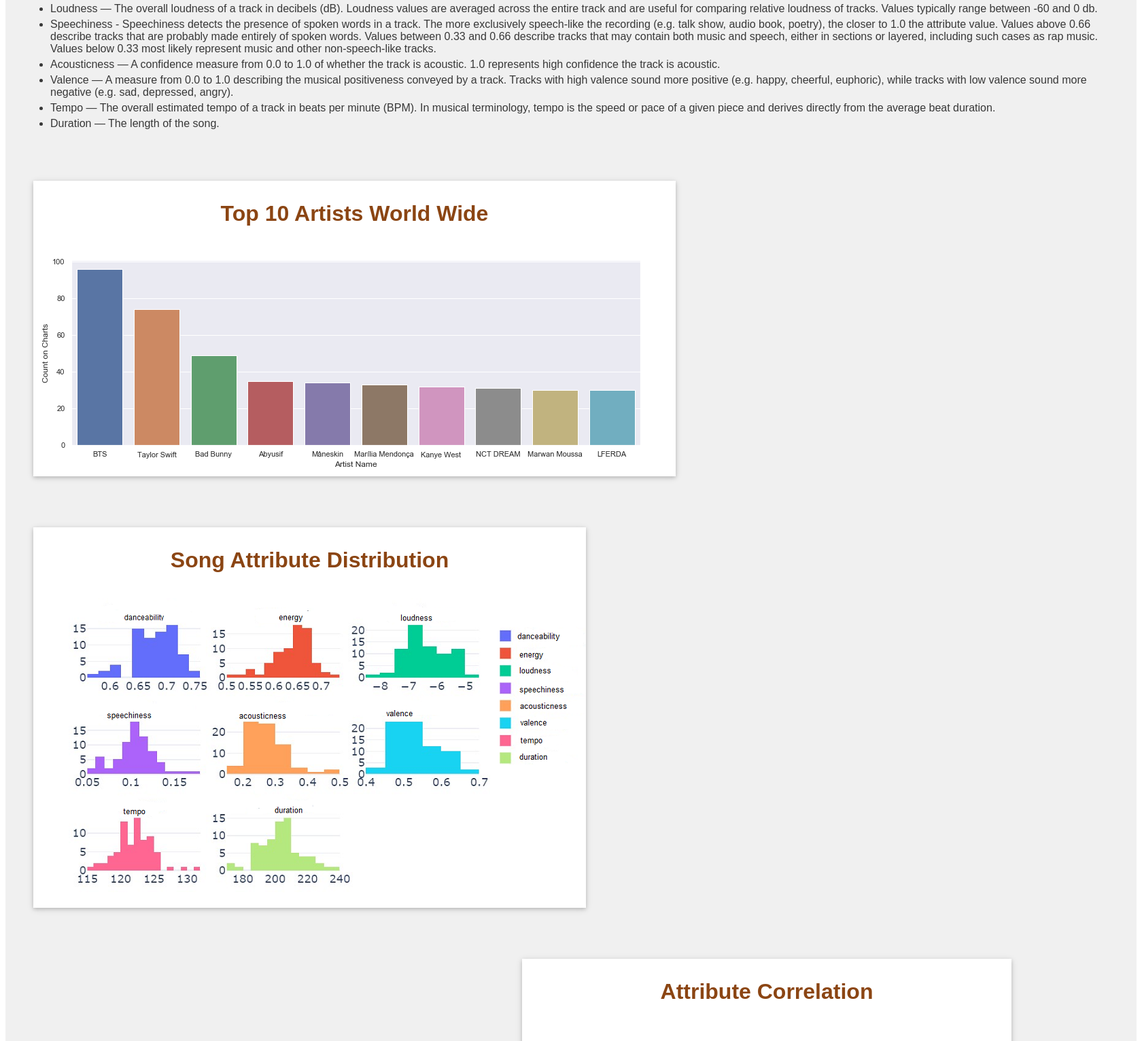
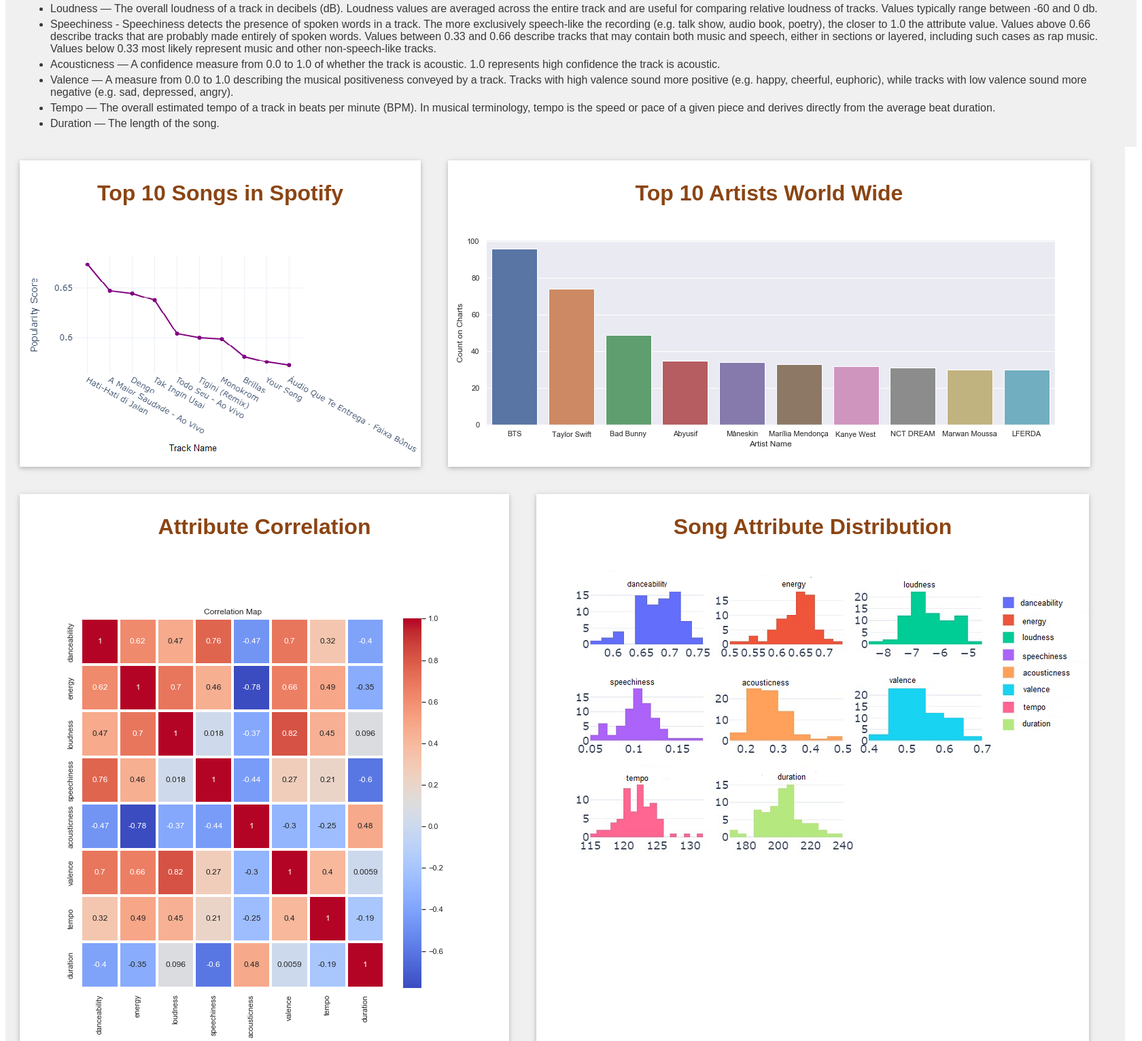
Before and after one commit to cmbutler83/SongAttributesVSPopularity, a Flask app: page / in a window 1680 px wide. Shown: the part 457-1989 px from the top of the page at 68% size. Run offline with Flask 2, Linux system fonts and the light colour scheme; parts of the project's set-up code (start-up, migrations or seed data) failed here and were passed over; some web fonts are replaced.

Commit message:
modify style of dashboard

```diff
--- a/static/css/style.css
+++ b/static/css/style.css
@@ -198,11 +198,17 @@
     background-color: #f0f0f0;
     padding: 0.01em 16px;
     width: fit-content;
-  }
+}
+
+.cntnr {
+    /* background-color: #f0f0f0; */
+    display: flex;
+    width: 100%;
+}
 
 .card {
     box-shadow: 0 2px 5px 0 rgb(0 0 0 / 16%), 0 2px 10px 0 rgb(0 0 0 / 12%);
-    margin: 50px 100px 25px 25px;
+    margin: 20px 35px 20px 5px;
     width: fit-content;
     background-color: #ffffff;
     display: inline-block;
--- a/templates/index.html
+++ b/templates/index.html
@@ -36,21 +36,25 @@
     </p>
     </div>
     <div class="container">
+        <div class="cntnr">
+            <div class="card">
+                <h1>Top 10 Songs in Spotify</h1>
+                <img src="static/Images/cool_fig1.png" alt="Top 10 Songs in Spotify Line Graph">
+            </div>
             <div class="card">
                 <h1>Top 10 Artists World Wide</h1>
                 <img src="static/Images/artist_popularity1.png" alt="Bar chart of top 10 artists world wide">
+            </div>
+        </div>
+        <div class="cntnr">
+            <div class="card">
+                <h1>Attribute Correlation</h1>
+                <img src="static/Images/heatmap.png" alt="Attribute correlation heat map">
             </div>
             <div class="card">
                 <h1>Song Attribute Distribution</h1>
                 <img src="static/Images/attribute1.png" alt="Song Attribute Distribution Chart">
             </div>
-        <div class="card">
-            <h1>Top 10 Songs in Spotify</h1>
-            <img src="static/Images/cool_fig1.png" alt="Top 10 Songs in Spotify Line Graph">
-        </div>
-        <div class="card">
-            <h1>Attribute Correlation</h1>
-            <img src="static/Images/heatmap.png" alt="Attribute correlation heat map">
         </div>
     </div>
 
```
Lines whose indentation alone changed are shown as unchanged.
